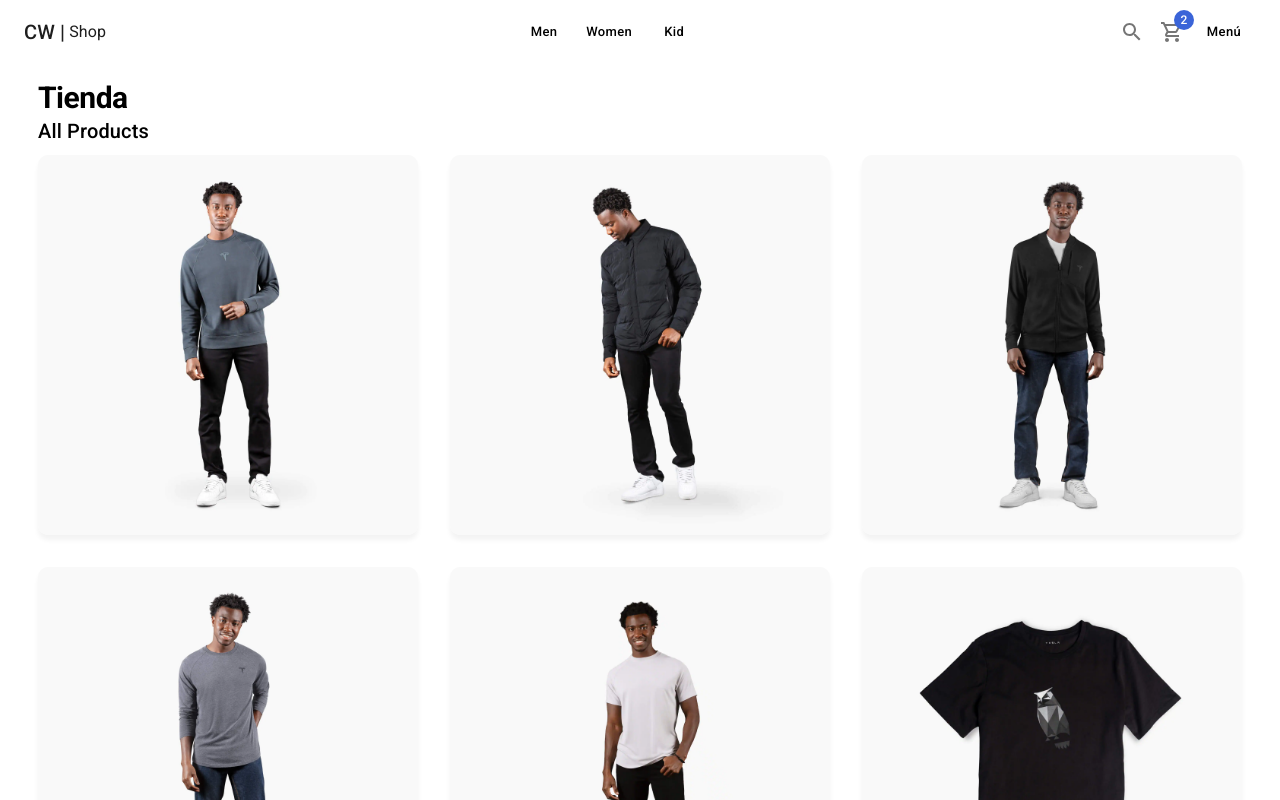
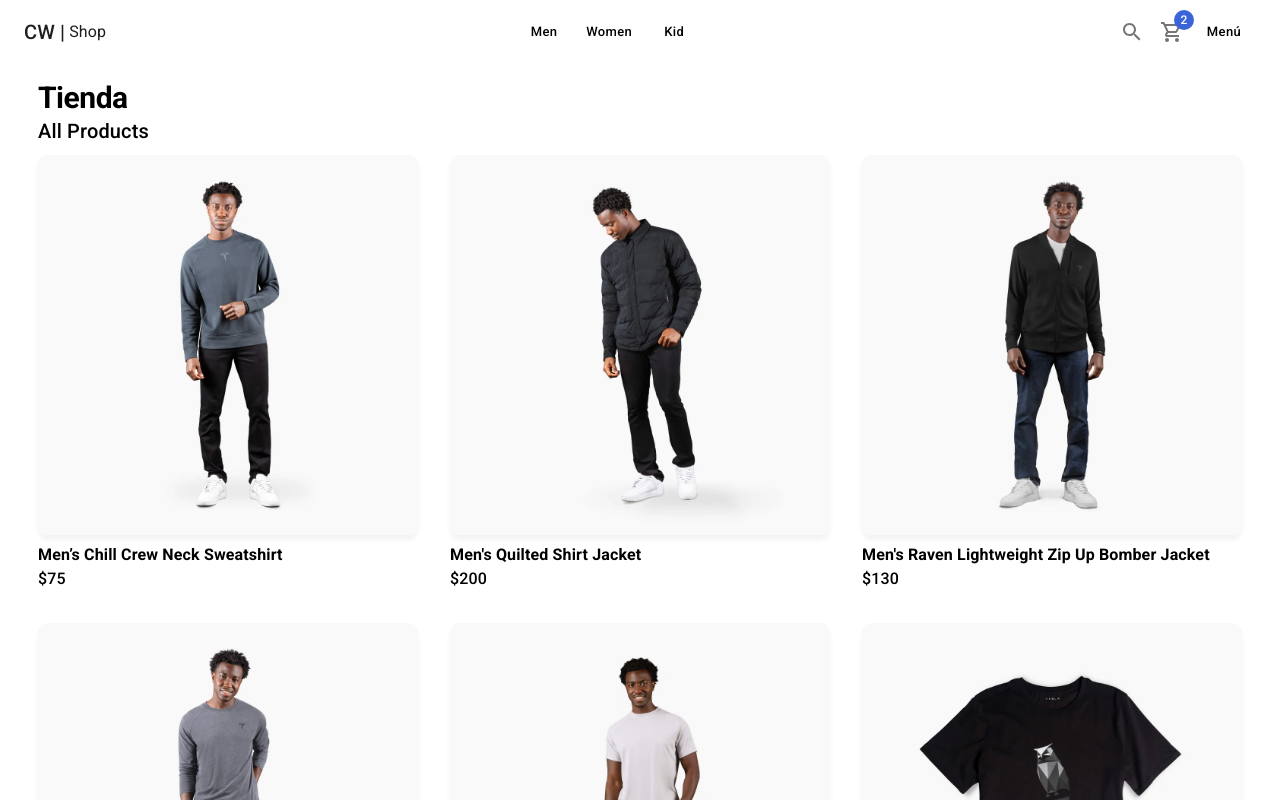
Before and after one commit to Ivowainer/cw-shop, a Next.js app: page / in a window 1280 px wide. Shown: the top 800 px of the page. Built offline with nearby package versions, Linux system fonts and the light colour scheme.

Commit message:
Card Effect

```diff
--- a/components/products/ProductCard.tsx
+++ b/components/products/ProductCard.tsx
@@ -1,4 +1,5 @@
-import { Card, CardActionArea, CardMedia, Grid } from "@mui/material"
+import { Box, Card, CardActionArea, CardMedia, Grid, Typography } from "@mui/material"
+import { useMemo, useState } from "react";
 import { IProducts } from "../../interfaces";
 
 interface ProductCardProps {
@@ -6,17 +7,34 @@
 }
 
 export const ProductCard = ({ product }: ProductCardProps) => {
+  const [isHovered, setIsHovered] = useState(false)
+
+  const productImage = useMemo(() => {
+    return isHovered ? `products/${product.images[1]}` : `products/${product.images[0]}`
+  }, [isHovered, product.images])
+
   return (
-    <Grid item xs={6} sm={4} key={product.slug}>
+    <Grid
+      item
+      xs={6} sm={4}
+      onMouseEnter={ () => setIsHovered(true) }
+      onMouseLeave={ () => setIsHovered(false) }
+    >
       <Card>
         <CardActionArea>
           <CardMedia
             component="img"
-            image={`products/${product.images[0]}`}
+            className="fadeIn"
+            image={productImage}
             alt={product.title}
           />
         </CardActionArea>
       </Card>
+
+      <Box sx={{ mt: 1 }} className='fadeIn'>
+        <Typography fontWeight={700}>{ product.title }</Typography>
+        <Typography fontWeight={500}>{`$${product.price} `}</Typography>
+      </Box>
     </Grid>
   )
 }
```
